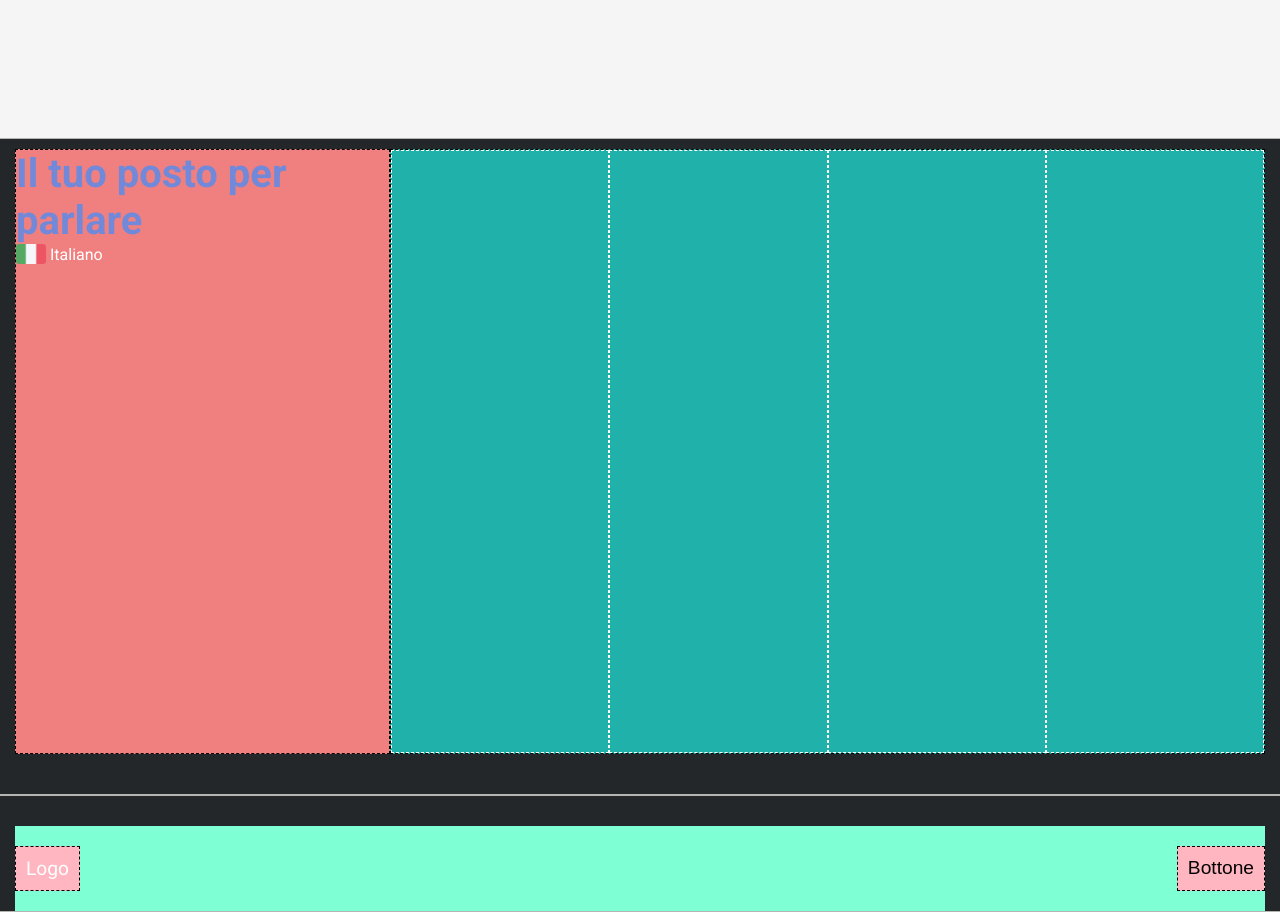
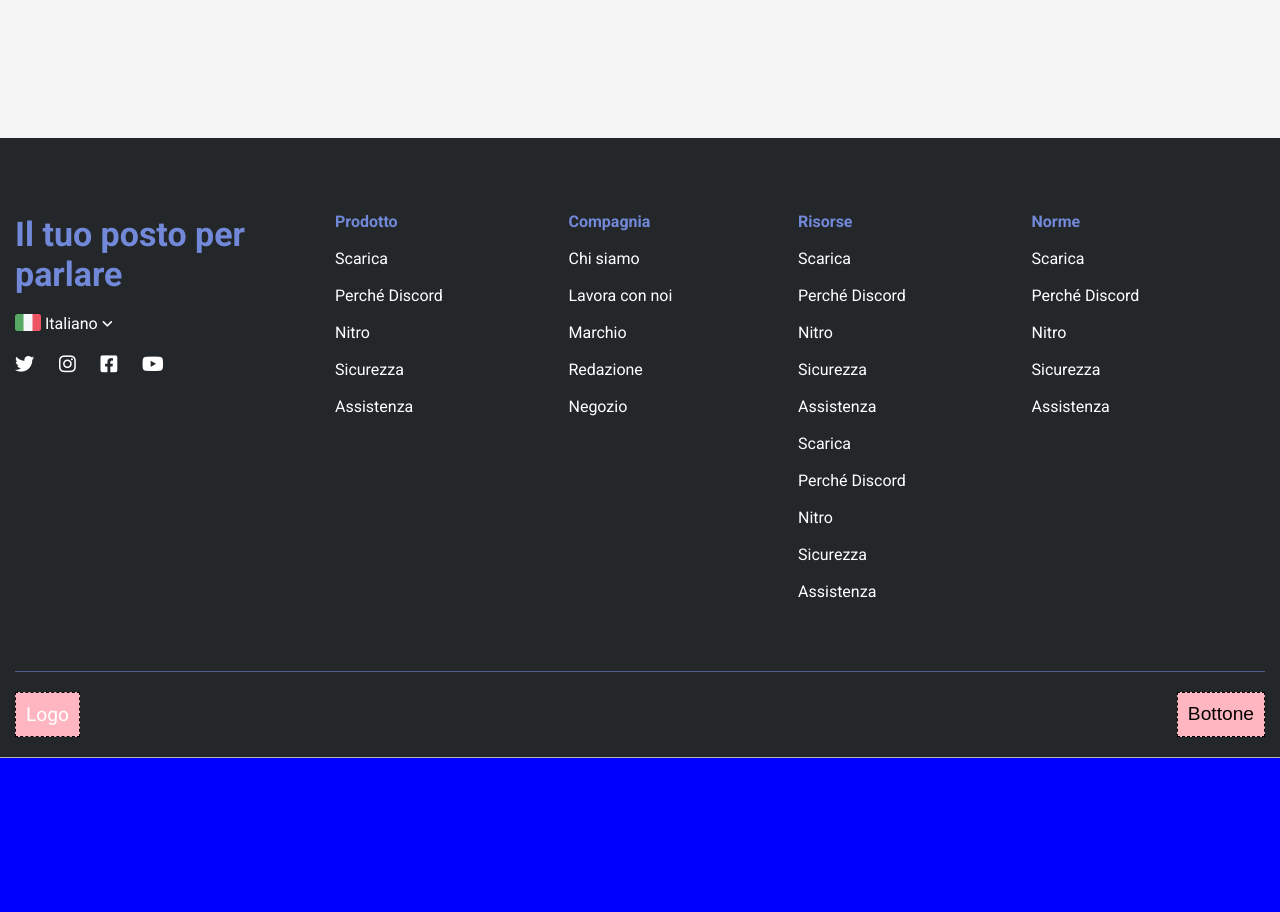
Before and after one commit to OgataiKhan/htmlcss-discord, a plain HTML site: page index.html in a window 1280 px wide. Shown: the part 3940-4852 px from the top of the page. After the commit the page ends 4698 px from the top, so only its background shows below. Drawn offline with Linux system fonts and the light colour scheme.

Commit message:
feat: footer top

```diff
--- a/css/style.css
+++ b/css/style.css
@@ -67,31 +67,31 @@
     height: 937px;
 } */
 
-.debug .footer-top, .debug .footer-bottom {
+/* .debug .footer-bottom {
     background-color: #23272a;
     border-top: 1px solid #b4b4b3;
     border-bottom: 1px solid #b4b4b3;
-}
+} */
 
-.debug .footer-featured {
+/* .debug .footer-featured {
     height: 605px;
-}
+} */
 
-.debug .footer-first-content {
+/* .debug .footer-first-content {
     background-color: #f08080;
-}
-
+} */
+/*
 .debug .footer-second-content {
     background-color: #20b2aa;
-}
+} */
 
-.debug .vertical-banner {
+/* .debug .vertical-banner {
     border: 1px dashed white;
-}
+} */
 
-.debug .bottom-banner {
+/* .debug .bottom-banner {
     background-color: #7fffd4;
-}
+} */
 
 .debug .logo-bottom, .debug .footer-button {
     background-color: #ffb6c1;
@@ -299,6 +299,7 @@
 
  footer {
     color: white;
+    background-color: #23272a;
  }
 
  /* Footer top */
@@ -313,16 +314,22 @@
  }
 
 .footer-first-content {
-    width: 375px;
+    width: 320px;
 }
 
 .footer-first-content h4 {
-    font-size: 40px;
+    font-size: 34px;
+    margin-top: 66px;
+    margin-bottom: 20px;
+}
+
+footer .language {
+    margin-bottom: 18px;
 }
 
 footer .flag {
     display: inline-block;
-    width: 30px;
+    width: 26px;
     vertical-align: middle;
 }
 
@@ -330,8 +337,26 @@
     width: 100%;
 }
 
+footer .language i {
+    font-size: 0.8em;
+}
+
+footer .socials {
+    letter-spacing: 10px;
+    font-size: 1.2em;
+}
+
 .footer-second-content {
     flex-grow: 1;
+}
+
+.footer-top h5 {
+    font-size: 1em;
+    margin-top: 64px;
+}
+
+.footer-top .vertical-banner div {
+    margin-top: 18px;
 }
 
 .vertical-banner {
@@ -348,8 +373,13 @@
     justify-content: space-between;
     padding-top: 20px;
     padding-bottom: 20px;
+    border-top: 1px solid #4f5d8c;
 }
 
 .logo-bottom, .footer-button {
     padding: 10px;
 }
+
+.footer-bottom {
+    border-bottom: 1px solid #b4b4b3;
+}
--- a/index.html
+++ b/index.html
@@ -9,6 +9,9 @@
     <link rel="preconnect" href="https://fonts.gstatic.com" crossorigin>
     <link href="https://fonts.googleapis.com/css2?family=Roboto:wght@400;700&display=swap" rel="stylesheet">
     <!-- /Google font -->
+    <!-- Font Awesome -->
+    <link rel="stylesheet" href="https://cdnjs.cloudflare.com/ajax/libs/font-awesome/6.4.2/css/all.min.css">
+    <!-- /Font Awesome -->
     <!-- My css -->
     <link rel="stylesheet" href="css/style.css">
     <!-- /My css -->
@@ -98,18 +101,59 @@
         <div class="footer-top">
             <div class="layout flexbox footer-featured">
                 <!-- Language & social media  -->
-                <div class="content-box footer-first-content">
+                <div class="footer-first-content">
                     <h4>Il tuo posto per<br>parlare</h4>
-                    <div class="flag"><img src="img/ita.png" alt="flag"></div>
-                    <span class="language"> Italiano</span>
+                    <div class="language">
+                        <div class="flag"><img src="img/ita.png" alt="flag"></div>
+                        <span class="language"> Italiano <i class="fa-solid fa-angle-down"></i></span>
+                    </div>
+                    <div class="socials">
+                        <i class="fa-brands fa-twitter"></i>
+                        <i class="fa-brands fa-instagram"></i>
+                        <i class="fa-brands fa-square-facebook"></i>
+                        <i class="fa-brands fa-youtube"></i>
+                    </div>
                 </div>
                 <!-- /Language & social media  -->
                 <!-- Additional links -->
-                <div class="content-box flexbox footer-second-content">
-                    <div class="vertical-banner"></div>
-                    <div class="vertical-banner"></div>
-                    <div class="vertical-banner"></div>
-                    <div class="vertical-banner"></div>
+                <div class="flexbox footer-second-content">
+                    <div class="vertical-banner">
+                        <h5>Prodotto</h5>
+                        <div>Scarica</div>
+                        <div>Perché Discord</div>
+                        <div>Nitro</div>
+                        <div>Sicurezza</div>
+                        <div>Assistenza</div>
+                    </div>
+                    <div class="vertical-banner">
+                        <h5>Compagnia</h5>
+                        <div>Chi siamo</div>
+                        <div>Lavora con noi</div>
+                        <div>Marchio</div>
+                        <div>Redazione</div>
+                        <div>Negozio</div>
+                    </div>
+                    <div class="vertical-banner">
+                        <h5>Risorse</h5>
+                        <div>Scarica</div>
+                        <div>Perché Discord</div>
+                        <div>Nitro</div>
+                        <div>Sicurezza</div>
+                        <div>Assistenza</div>
+                        <div>Scarica</div>
+                        <div>Perché Discord</div>
+                        <div>Nitro</div>
+                        <div>Sicurezza</div>
+                        <div>Assistenza</div>
+                    </div>
+                    <div class="vertical-banner">
+                        <h5>Norme</h5>
+                        <div>Scarica</div>
+                        <div>Perché Discord</div>
+                        <div>Nitro</div>
+                        <div>Sicurezza</div>
+                        <div>Assistenza</div>
+                    </div>
                 </div>
                 <!-- /Additional links -->
             </div>
```
